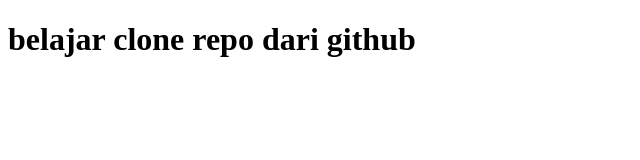
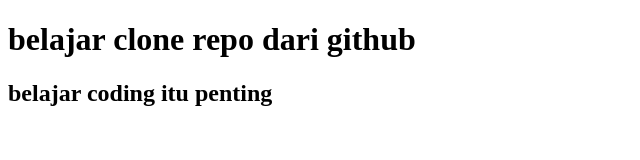
Before and after one commit to RobyAnsyah/belajar-niomic, a plain HTML site: page index.html in a window 1280 px wide. Shown: the whole page, without its empty margins (0-640 px from the left). Drawn offline with Linux system fonts and the light colour scheme.

Commit message:
judul kedua

```diff
--- a/index.html
+++ b/index.html
@@ -6,5 +6,6 @@
   </head>
   <body>
     <h1>belajar clone repo dari github </h1>
+    <h2>belajar coding itu penting</h2>
   </body>
 </html>
```
